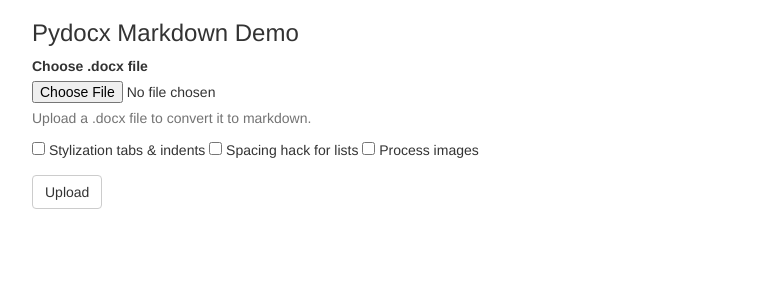
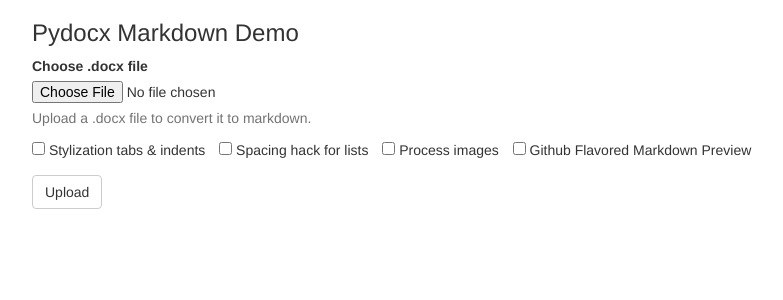
Before and after one commit to tonyteate/pydocxgae, a Python web app: template templates/main.html in a window 1280 px wide. Shown: the top 300 px of the page, without its empty margins (3-786 px from the left). Run offline with Jinja, Linux system fonts and the light colour scheme; the template is opened without the code that fills it, so the values that code supplies are empty; some libraries are stand-ins or nearby versions.

Commit message:
gfm_p checkbox

```diff
--- a/templates/main.html
+++ b/templates/main.html
@@ -26,11 +26,14 @@
         <input type="checkbox" name="pseudo_tab_indent" {%if pseudo_tab_indent%}checked{%endif%}>
         	Stylization tabs &amp; indents
         </input>
-        <input type="checkbox" name="list_spacing" {%if list_spacing%}checked{%endif%}>
+        <input style="margin-left:10px" type="checkbox" name="list_spacing" {%if list_spacing%}checked{%endif%}>
         	Spacing hack for lists
         </input>
-        <input type="checkbox" name="process_images" {%if process_images%}checked{%endif%}>
+        <input style="margin-left:10px" type="checkbox" name="process_images" {%if process_images%}checked{%endif%}>
         	Process images
+        </input>
+        <input style="margin-left:10px" type="checkbox" name="gfm_preview" {%if gfm_preview%}checked{%endif%}>
+            Github Flavored Markdown Preview
         </input>
       </div>
       <button type="submit" class="btn btn-default">Upload</button>
```
